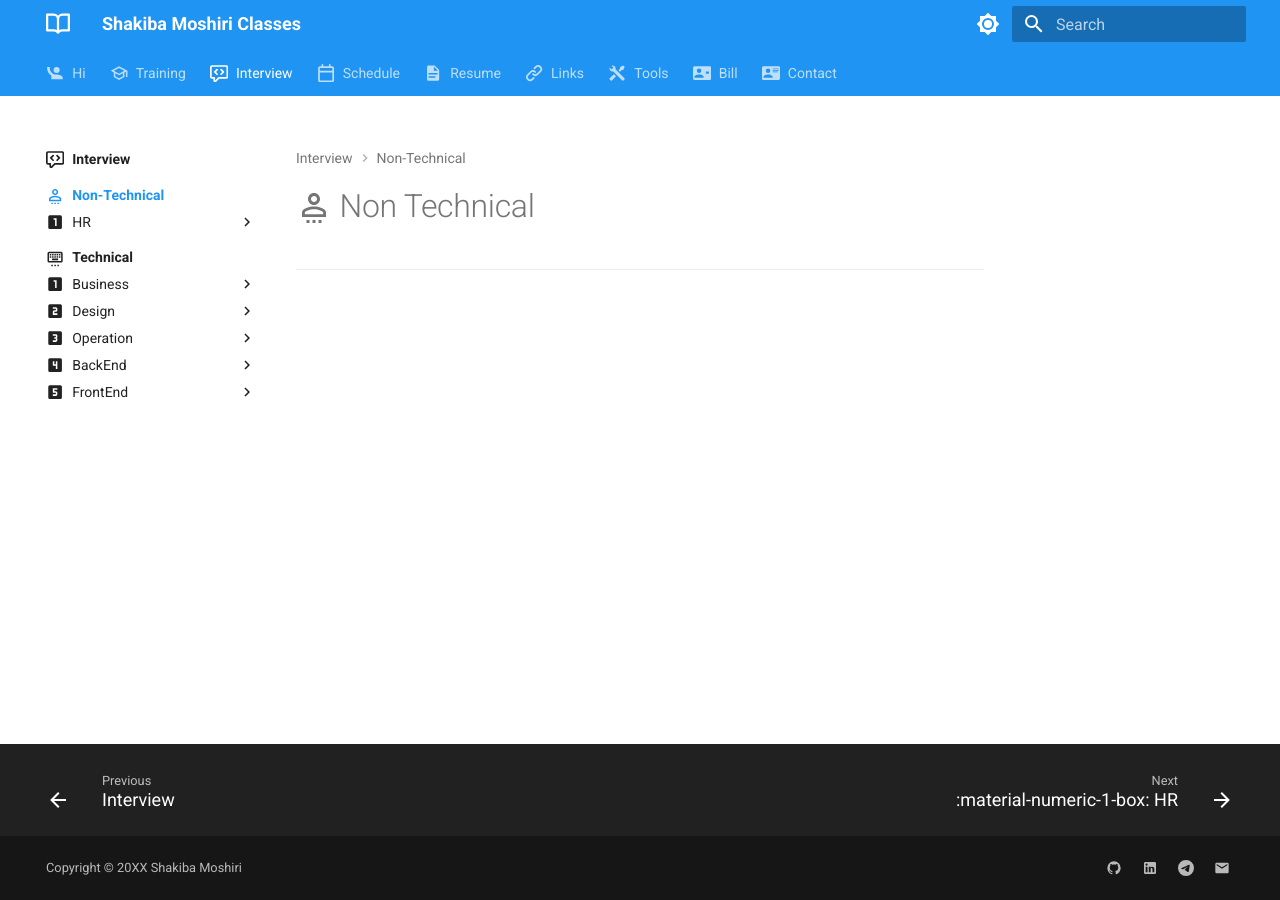
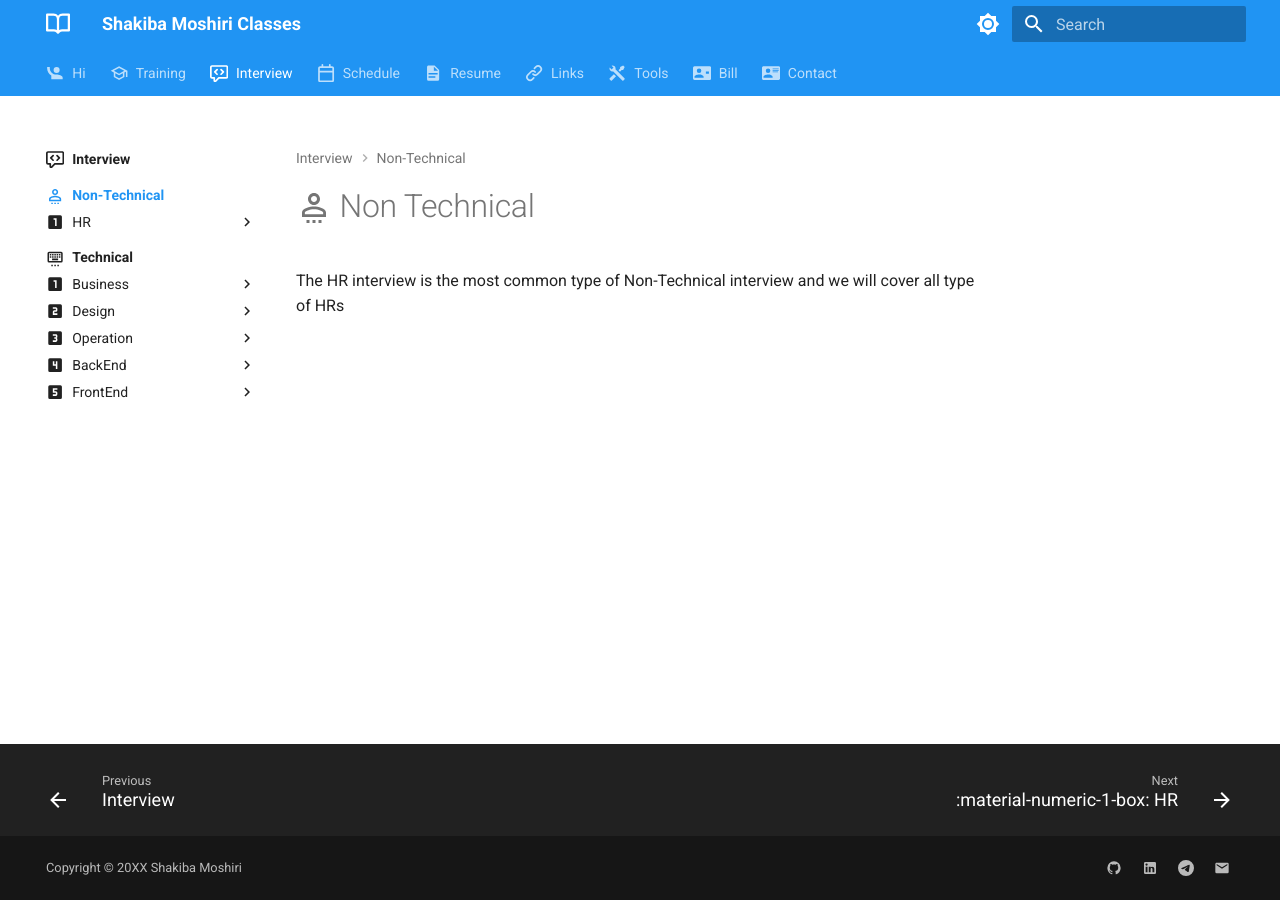
Before and after one commit to shakibamoshiri/classes, an MkDocs documentation site: the page built from docs/non-technical/index.md, in a window 1280 px wide. Built offline with MkDocs 1.6.1 and Material for MkDocs 9.7.7, drawn with Linux system fonts in a browser that asks for light colours.

Commit message:
Add content

```diff
--- a/docs/non-technical/index.md
+++ b/docs/non-technical/index.md
@@ -3,4 +3,6 @@ icon: material/account-settings-outline
 ---
 
 # :material-account-settings-outline: Non Technical
----
+
+The HR interview is the most common type of Non-Technical interview and we will
+cover all type of HRs
```
Also changed, not shown: docs/interview/index.md (+3 -0 lines), docs/links/website/job.md (+2 -2 lines).
